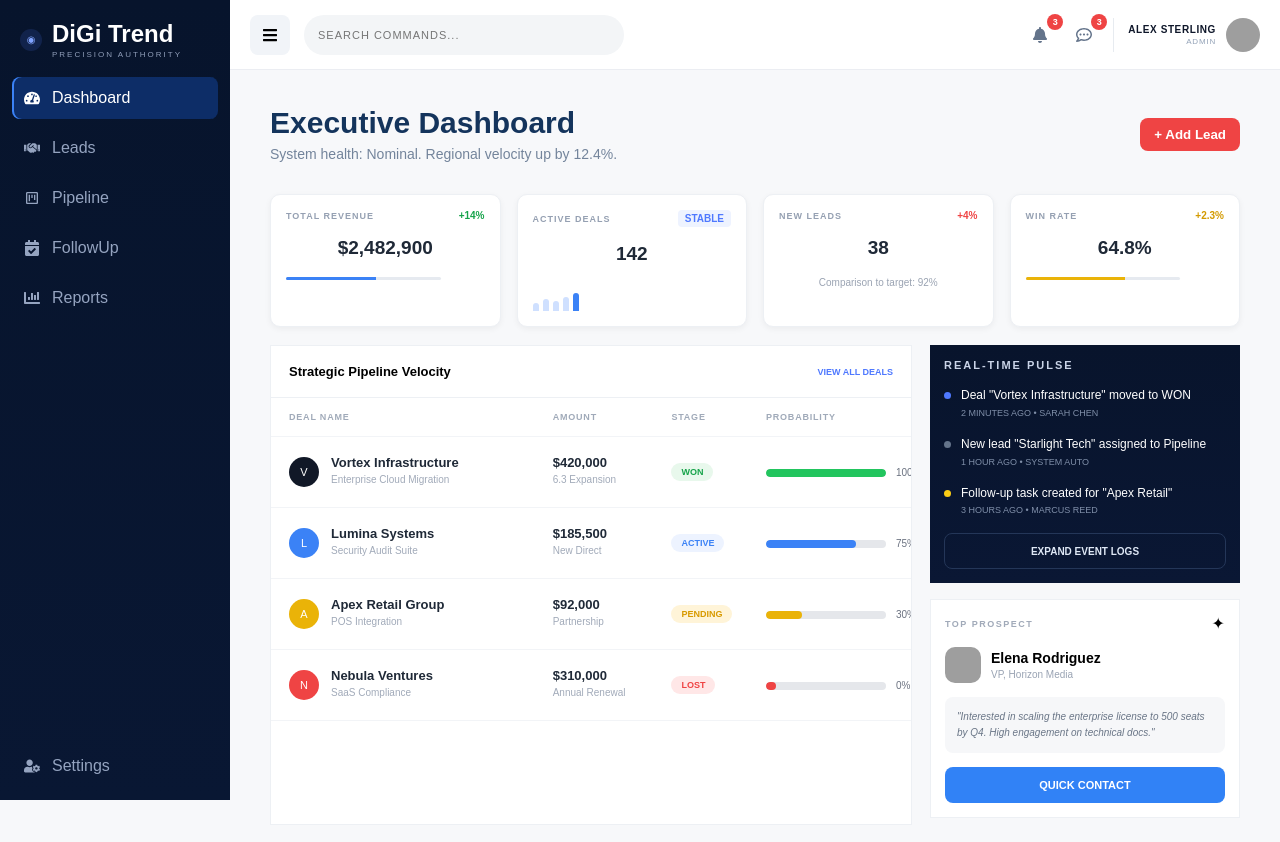
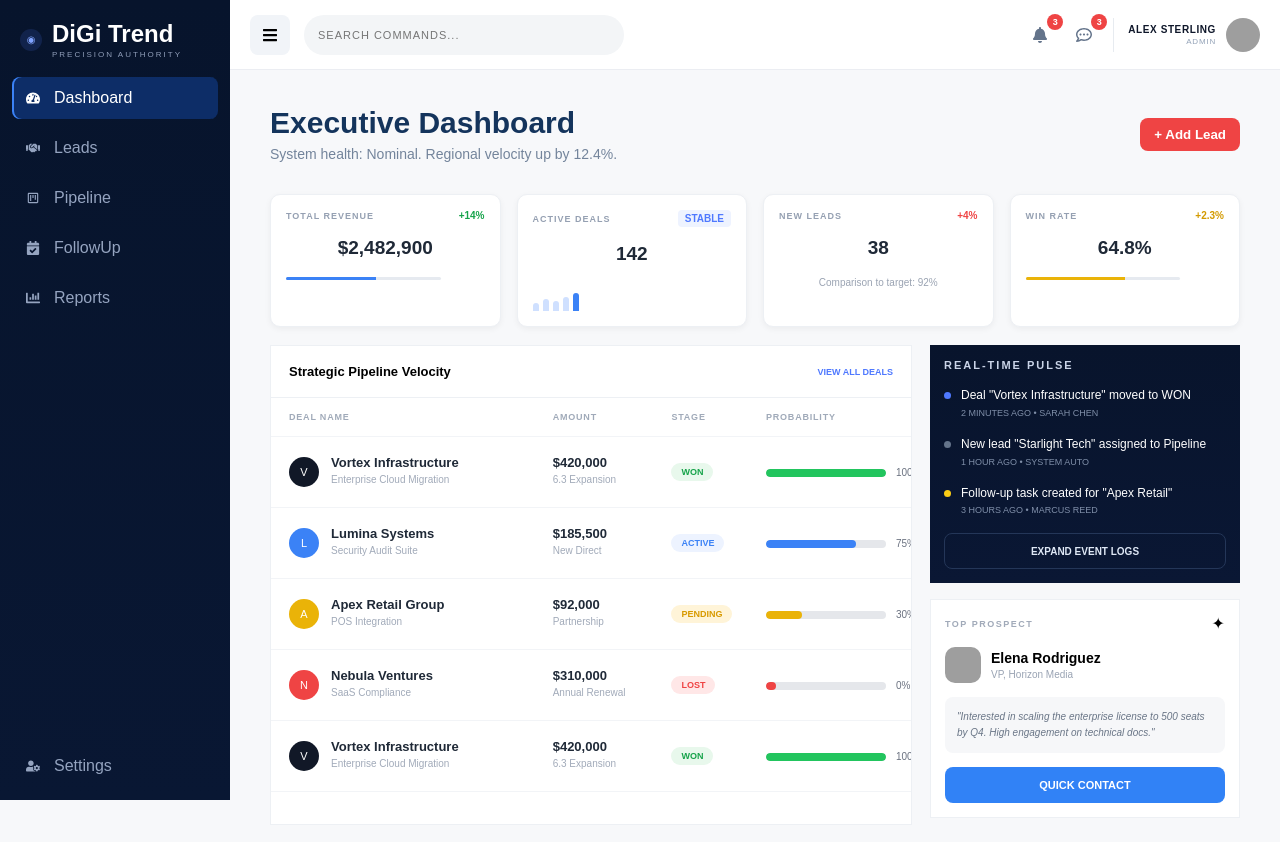
Before and after one commit to UtsavSavaliya77/Lead_Management_System, a React (Create React App) app: page /admin-dashboard in a window 1280 px wide. Shown: the top 842 px of the page. Built offline with nearby package versions, Linux system fonts and the light colour scheme; sample sign-in values are in the browser's storage; grey boxes are pictures that could not be loaded.

Commit message:
Add Select2 and change sidebar

```diff
--- a/package.json
+++ b/package.json
@@ -17,6 +17,7 @@
     "react-icons": "^5.6.0",
     "react-router-dom": "^7.14.0",
     "react-scripts": "5.0.1",
+    "react-select": "^5.10.2",
     "react-toastify": "^11.0.5",
     "recharts": "^3.8.1",
     "web-vitals": "^2.1.4"
--- a/src/Pages/Dashboard/AdminDashboard.css
+++ b/src/Pages/Dashboard/AdminDashboard.css
@@ -229,8 +229,9 @@ body {
 .pipeline-table-wrapper {
   width: 100%;
   overflow-x: hidden;
-  overflow-y: hidden;
+  overflow-y: auto;
   position: relative;
+  max-height: 400px;
 }
 
 .pipeline-table {
@@ -599,7 +600,7 @@ body {
 @media (max-width: 1024px) {
   .pipeline-table-wrapper {
     overflow-x: auto;
-    overflow-y: hidden;
+    overflow-y: auto;
     -webkit-overflow-scrolling: touch;
     touch-action: pan-x;
   }
--- a/src/Pages/Dashboard/AdminDashboard.js
+++ b/src/Pages/Dashboard/AdminDashboard.js
@@ -15,6 +15,118 @@ function AdminDashboard() {
   };
 
   const pipelineData = [
+    {
+      id: 1,
+      letter: "V",
+      colorClass: "dark",
+      name: "Vortex Infrastructure",
+      sub: "Enterprise Cloud Migration",
+      amount: "$420,000",
+      type: "6.3 Expansion",
+      stage: "WON",
+      stageClass: "won",
+      percent: "100%",
+      progressClass: "green",
+      width: "100%",
+    },
+    {
+      id: 2,
+      letter: "L",
+      colorClass: "blue",
+      name: "Lumina Systems",
+      sub: "Security Audit Suite",
+      amount: "$185,500",
+      type: "New Direct",
+      stage: "ACTIVE",
+      stageClass: "active",
+      percent: "75%",
+      progressClass: "blue",
+      width: "75%",
+    },
+    {
+      id: 3,
+      letter: "A",
+      colorClass: "yellow",
+      name: "Apex Retail Group",
+      sub: "POS Integration",
+      amount: "$92,000",
+      type: "Partnership",
+      stage: "PENDING",
+      stageClass: "pending",
+      percent: "30%",
+      progressClass: "yellow",
+      width: "30%",
+    },
+    {
+      id: 4,
+      letter: "N",
+      colorClass: "red",
+      name: "Nebula Ventures",
+      sub: "SaaS Compliance",
+      amount: "$310,000",
+      type: "Annual Renewal",
+      stage: "LOST",
+      stageClass: "lost",
+      percent: "0%",
+      progressClass: "red",
+      width: "8%",
+    },
+    {
+      id: 1,
+      letter: "V",
+      colorClass: "dark",
+      name: "Vortex Infrastructure",
+      sub: "Enterprise Cloud Migration",
+      amount: "$420,000",
+      type: "6.3 Expansion",
+      stage: "WON",
+      stageClass: "won",
+      percent: "100%",
+      progressClass: "green",
+      width: "100%",
+    },
+    {
+      id: 2,
+      letter: "L",
+      colorClass: "blue",
+      name: "Lumina Systems",
+      sub: "Security Audit Suite",
+      amount: "$185,500",
+      type: "New Direct",
+      stage: "ACTIVE",
+      stageClass: "active",
+      percent: "75%",
+      progressClass: "blue",
+      width: "75%",
+    },
+    {
+      id: 3,
+      letter: "A",
+      colorClass: "yellow",
+      name: "Apex Retail Group",
+      sub: "POS Integration",
+      amount: "$92,000",
+      type: "Partnership",
+      stage: "PENDING",
+      stageClass: "pending",
+      percent: "30%",
+      progressClass: "yellow",
+      width: "30%",
+    },
+    {
+      id: 4,
+      letter: "N",
+      colorClass: "red",
+      name: "Nebula Ventures",
+      sub: "SaaS Compliance",
+      amount: "$310,000",
+      type: "Annual Renewal",
+      stage: "LOST",
+      stageClass: "lost",
+      percent: "0%",
+      progressClass: "red",
+      width: "8%",
+    },
     {
       id: 1,
       letter: "V",
--- a/src/Pages/Leads/Leads.css
+++ b/src/Pages/Leads/Leads.css
@@ -103,7 +103,7 @@
 
 .leads-table th,
 .leads-table td {
-  border: 1px solid #000000;
+  border: 0.5px solid #b9b8b8;
   text-align: left;
   padding: 14px 12px;
   font-size: 14px;
--- a/src/Pages/Login/LoginPage.js
+++ b/src/Pages/Login/LoginPage.js
@@ -3,6 +3,7 @@ import { useNavigate } from "react-router-dom";
 import { toast } from "react-toastify";
 import "./LoginPage.css";
 import Logo from "../../assets/Logo/Logo.png";
+import SelectField from "../../components/Select2";
 
 function LoginPage() {
   const navigate = useNavigate();
@@ -11,6 +12,7 @@ function LoginPage() {
   const [email, setEmail] = useState("");
   const [password, setPassword] = useState("");
   const [role, setRole] = useState("");
+
 
   const users = [
     {
@@ -68,7 +70,7 @@ function LoginPage() {
 
       <div className="login-card">
         <div className="logo-wrap">
-            <img src={Logo} alt="Company Logo" className="logo" />
+          <img src={Logo} alt="Company Logo" className="logo" />
         </div>
 
         <h1 className="title">Welcome back</h1>
@@ -105,13 +107,17 @@ function LoginPage() {
           </div>
 
           <div className="form-group">
-            <label>ROLE</label>
-            <select value={role} onChange={(e) => setRole(e.target.value)}>
-              <option value="">Select Role</option>
-              <option value="admin">Admin</option>
-              <option value="manager">Manager</option>
-              <option value="user">User</option>
-            </select>
+
+            <SelectField
+              label="ROLE"
+              options={[
+                { value: "admin", label: "Admin" },
+                { value: "manager", label: "Manager" },
+                { value: "user", label: "User" },
+              ]}
+              value={role}
+              onChange={setRole}
+            />
           </div>
 
           <div className="options-row">
--- a/src/Pages/Reports/Reports.css
+++ b/src/Pages/Reports/Reports.css
@@ -130,7 +130,7 @@
 
 .report-table-wrap th,
 .report-table-wrap td {
-  border: 1px solid #000000;
+  border: 0.1px solid #b9b8b8;
   text-align: left;
   padding: 10px 12px;
   font-size: 13px;
--- a/src/components/AddLeadModal.css
+++ b/src/components/AddLeadModal.css
@@ -61,6 +61,12 @@
   letter-spacing: 1px;
   color: #334155;
   font-weight: 700;
+}
+
+.alm-error {
+  color: #dc2626;
+  font-size: 11px;
+  margin-top: -2px;
 }
 
 .alm-field input,
--- a/src/components/AddLeadModal.js
+++ b/src/components/AddLeadModal.js
@@ -1,5 +1,6 @@
 import React, { useState } from "react";
 import "./AddLeadModal.css";
+import Select2 from "./Select2";
 
 const INITIAL_FORM = {
   leadName: "",
@@ -18,19 +19,83 @@ const INITIAL_FORM = {
   city: "",
 };
 
+const ASSIGNEE_OPTIONS = [
+  { value: "Alex Rivera", label: "Alex Rivera" },
+  { value: "Sarah Khan", label: "Sarah Khan" },
+  { value: "David Thomas", label: "David Thomas" },
+  { value: "Anita Nair", label: "Anita Nair" },
+  { value: "Piyush Jain", label: "Piyush Jain" },
+];
+
 function AddLeadModal({ isOpen, onClose, onSave }) {
   const [formData, setFormData] = useState(INITIAL_FORM);
+  const [errors, setErrors] = useState({});
 
   if (!isOpen) return null;
 
+  const validateField = (name, value) => {
+    const trimmedValue = value.trim();
+    const emailRegex =  /^[A-Za-z0-9_]+@[A-Za-z]+\.[A-Za-z]{2,}$/;
+
+    if (name === "phone") {
+      if (!trimmedValue) return "Phone number is required.";
+      if (!/^\d+$/.test(trimmedValue)) return "Phone must contain digits only.";
+      if (trimmedValue.length !== 10) return "Phone must be exactly 10 digits.";
+    }
+
+    if (name === "alternatePhone" && trimmedValue) {
+      if (!/^\d+$/.test(trimmedValue)) return "Alternate phone must contain digits only.";
+      if (trimmedValue.length !== 10) return "Alternate phone must be exactly 10 digits.";
+    }
+
+    if (name === "email" && trimmedValue && !emailRegex.test(trimmedValue)) {
+      return "Enter a valid email address (example@domain.com).";
+    }
+
+    return "";
+  };
+
   const handleChange = (event) => {
     const { name, value } = event.target;
-    setFormData((prev) => ({ ...prev, [name]: value }));
+    const nextValue =
+      name === "phone" || name === "alternatePhone" ? value.slice(0, 10) : value;
+    const fieldError = validateField(name, nextValue);
+
+    setFormData((prev) => ({ ...prev, [name]: nextValue }));
+    setErrors((prev) => ({ ...prev, [name]: fieldError }));
+  };
+
+  const validateForm = () => {
+    const nextErrors = {};
+
+    if (!formData.leadName.trim()) {
+      nextErrors.leadName = "Lead name is required.";
+    }
+
+    if (!formData.companyName.trim()) {
+      nextErrors.companyName = "Company name is required.";
+    }
+
+    const phoneError = validateField("phone", formData.phone);
+    if (phoneError) nextErrors.phone = phoneError;
+
+    const alternatePhoneError = validateField("alternatePhone", formData.alternatePhone);
+    if (alternatePhoneError) nextErrors.alternatePhone = alternatePhoneError;
+
+    const emailError = validateField("email", formData.email);
+    if (emailError) nextErrors.email = emailError;
+
+    if (!formData.assignedTo.trim()) {
+      nextErrors.assignedTo = "Please select assignee.";
+    }
+
+    setErrors(nextErrors);
+    return Object.keys(nextErrors).length === 0;
   };
 
   const handleSubmit = (event) => {
     event.preventDefault();
-    if (!formData.leadName.trim() || !formData.companyName.trim()) return;
+    if (!validateForm()) return;
 
     onSave({
       id: Date.now(),
@@ -58,6 +123,7 @@ function AddLeadModal({ isOpen, onClose, onSave }) {
     });
 
     setFormData(INITIAL_FORM);
+    setErrors({});
     onClose();
   };
 
@@ -82,6 +148,7 @@ function AddLeadModal({ isOpen, onClose, onSave }) {
                 placeholder="e.g. Jonathan Ive"
                 required
               />
+              {errors.leadName && <small className="alm-error">{errors.leadName}</small>}
             </label>
 
             <label className="alm-field">
@@ -93,6 +160,7 @@ function AddLeadModal({ isOpen, onClose, onSave }) {
                 placeholder="e.g. Cupertino Design Co."
                 required
               />
+              {errors.companyName && <small className="alm-error">{errors.companyName}</small>}
             </label>
 
             <label className="alm-field">
@@ -101,8 +169,12 @@ function AddLeadModal({ isOpen, onClose, onSave }) {
                 name="phone"
                 value={formData.phone}
                 onChange={handleChange}
-                placeholder="+1 (555) 000-0000"
+                placeholder="Enter 10-digit phone"
+                inputMode="numeric"
+                maxLength={10}
+                required
               />
+              {errors.phone && <small className="alm-error">{errors.phone}</small>}
             </label>
 
             <label className="alm-field">
@@ -111,18 +183,23 @@ function AddLeadModal({ isOpen, onClose, onSave }) {
                 name="alternatePhone"
                 value={formData.alternatePhone}
                 onChange={handleChange}
-                placeholder="Mobile or Home"
+                placeholder="Optional 10-digit number"
+                inputMode="numeric"
+                maxLength={10}
               />
+              {errors.alternatePhone && <small className="alm-error">{errors.alternatePhone}</small>}
             </label>
 
             <label className="alm-field">
               <span>EMAIL</span>
               <input
                 name="email"
+                type="email"
                 value={formData.email}
                 onChange={handleChange}
                 placeholder="contact@company.com"
               />
+              {errors.email && <small className="alm-error">{errors.email}</small>}
             </label>
 
             <label className="alm-field">
@@ -187,12 +264,17 @@ function AddLeadModal({ isOpen, onClose, onSave }) {
 
             <label className="alm-field">
               <span>ASSIGNED TO</span>
-              <input
-                name="assignedTo"
+              <Select2
+                options={ASSIGNEE_OPTIONS}
                 value={formData.assignedTo}
-                onChange={handleChange}
-                placeholder="Alex Rivera"
+                onChange={(value) => {
+                  setFormData((prev) => ({ ...prev, assignedTo: value }));
+                  setErrors((prev) => ({ ...prev, assignedTo: "" }));
+                }}
+                placeholder="Select assignee"
+                isClearable={false}
               />
+              {errors.assignedTo && <small className="alm-error">{errors.assignedTo}</small>}
             </label>
 
             <label className="alm-field">
--- a/src/components/Layout.css
+++ b/src/components/Layout.css
@@ -469,8 +469,75 @@
 
 /* Desktop only */
 @media (min-width: 1025px) {
-  .sidebar.open ~ .main-area {
+  .sidebar {
+    left: 0;
+    transition: width 0.28s ease, padding 0.28s ease;
+  }
+
+  .sidebar ~ .main-area {
     margin-left: 230px;
+    transition: margin-left 0.28s ease;
+  }
+
+  .sidebar.desktop-collapsed {
+    width: 74px;
+    padding: 16px 8px;
+    overflow: hidden;
+  }
+
+  .sidebar.desktop-collapsed ~ .main-area {
+    margin-left: 74px;
+  }
+
+  .sidebar.desktop-collapsed .brand-text,
+  .sidebar.desktop-collapsed .nav-label {
+    opacity: 0;
+    visibility: hidden;
+    max-width: 0;
+    overflow: hidden;
+    transform: translateX(-6px);
+    white-space: nowrap;
+    transition: opacity 0.2s ease, visibility 0.2s ease, max-width 0.28s ease, transform 0.28s ease;
+  }
+
+  .sidebar.desktop-collapsed .brand-section {
+    justify-content: center;
+    padding-left: 0;
+    padding-right: 0;
+  }
+
+  .sidebar.desktop-collapsed .nav-item {
+    justify-content: center;
+    padding: 0;
+    gap: 0;
+  }
+
+  .sidebar.desktop-collapsed:hover {
+    width: 230px;
+    padding: 16px 12px;
+  }
+
+  .sidebar.desktop-collapsed:hover ~ .main-area {
+    margin-left: 230px;
+  }
+
+  .sidebar.desktop-collapsed:hover .brand-text,
+  .sidebar.desktop-collapsed:hover .nav-label {
+    opacity: 1;
+    visibility: visible;
+    max-width: 170px;
+    transform: translateX(0);
+  }
+
+  .sidebar.desktop-collapsed:hover .brand-section {
+    justify-content: flex-start;
+    padding: 4px 8px 18px;
+  }
+
+  .sidebar.desktop-collapsed:hover .nav-item {
+    justify-content: flex-start;
+    padding: 0 12px;
+    gap: 12px;
   }
 }
 
--- a/src/components/Layout.js
+++ b/src/components/Layout.js
@@ -129,7 +129,7 @@ function Layout({ children }) {
     return (
         <div className="dashboard-wrapper">
             {/* SIDEBAR */}
-            <aside className={`sidebar ${sidebarOpen ? "open" : ""}`}>
+            <aside className={`sidebar ${sidebarOpen ? "open" : "desktop-collapsed"}`}>
                 {/* {sidebarOpen && window.innerWidth <= 1024 && (
                     <div className="overlay" onClick={() => setSidebarOpen(false)}></div>
                 )} */}
@@ -146,7 +146,8 @@ function Layout({ children }) {
                         <NavLink to={`/${role}-dashboard`} className={({ isActive }) =>
                             isActive ? "nav-item active" : "nav-item"
                         }>
-                            <FaTachometerAlt /> Dashboard
+                            <span className="nav-icon"><FaTachometerAlt /></span>
+                            <span className="nav-label">Dashboard</span>
                         </NavLink>
 
                         {/* ADMIN */}
@@ -155,22 +156,26 @@ function Layout({ children }) {
                                 <NavLink to="/leads" className={({ isActive }) =>
                                     isActive ? "nav-item active" : "nav-item"
                                 }>
-                                    <FaHandshake /> Leads
+                                    <span className="nav-icon"><FaHandshake /></span>
+                                    <span className="nav-label">Leads</span>
                                 </NavLink>
                                 <NavLink to="/pipline" className={({ isActive }) =>
                                     isActive ? "nav-item active" : "nav-item"
                                 }>
-                                    <MdOutlineViewKanban /> Pipeline
+                                    <span className="nav-icon"><MdOutlineViewKanban /></span>
+                                    <span className="nav-label">Pipeline</span>
                                 </NavLink>
                                 <NavLink to="/followup" className={({ isActive }) =>
                                     isActive ? "nav-item active" : "nav-item"
                                 }>
-                                    <FaCalendarCheck /> FollowUp
+                                    <span className="nav-icon"><FaCalendarCheck /></span>
+                                    <span className="nav-label">FollowUp</span>
                                 </NavLink>
                                 <NavLink to="/reports" className={({ isActive }) =>
                                     isActive ? "nav-item active" : "nav-item"
                                 }>
-                                    <FaChartBar /> Reports
+                                    <span className="nav-icon"><FaChartBar /></span>
+                                    <span className="nav-label">Reports</span>
                                 </NavLink>
 
                             </>
@@ -182,12 +187,14 @@ function Layout({ children }) {
                                 <NavLink to="/leads" className={({ isActive }) =>
                                     isActive ? "nav-item active" : "nav-item"
                                 }>
-                                    <FaHandshake /> Leads
+                                    <span className="nav-icon"><FaHandshake /></span>
+                                    <span className="nav-label">Leads</span>
                                 </NavLink>
                                 <NavLink to="/tasks" className={({ isActive }) =>
                                     isActive ? "nav-item active" : "nav-item"
                                 }>
-                                    <FaTasks /> Tasks
+                                    <span className="nav-icon"><FaTasks /></span>
+                                    <span className="nav-label">Tasks</span>
                                 </NavLink>
                             </>
                         )}
@@ -197,7 +204,8 @@ function Layout({ children }) {
                             <NavLink to="/tasks" className={({ isActive }) =>
                                 isActive ? "nav-item active" : "nav-item"
                             }>
-                                <FaTasks /> Tasks
+                                <span className="nav-icon"><FaTasks /></span>
+                                <span className="nav-label">Tasks</span>
                             </NavLink>
                         )}
                     </div>
@@ -208,7 +216,8 @@ function Layout({ children }) {
                         <NavLink to="/setting" className={({ isActive }) =>
                             isActive ? "nav-item active bottom-item" : "nav-item bottom-item"
                         }>
-                            <FaUserCog /> Settings
+                            <span className="nav-icon"><FaUserCog /></span>
+                            <span className="nav-label">Settings</span>
                         </NavLink>
                     </div>
                 )}
--- /dev/null
+++ b/src/components/Select2.js
@@ -0,0 +1,62 @@
+// components/SelectField.jsx
+import React from "react";
+import Select from "react-select";
+
+const SelectField = ({
+  label,
+  options,
+  value,          // string OR array (for multi)
+  onChange,
+  isMulti = false,
+  placeholder = "Select...",
+  isClearable = true,
+}) => {
+  const customStyles = {
+    control: (provided) => ({
+      ...provided,
+      borderRadius: "8px",
+      borderColor: "#d1d5db",
+      minHeight: "10px",
+    }),
+    menu: (provided) => ({
+      ...provided,
+      zIndex: 9999,
+    }),
+  };
+
+  // 👉 Convert string → object (for react-select)
+  const selectedValue = isMulti
+    ? options.filter((opt) => value?.includes(opt.value))
+    : options.find((opt) => opt.value === value) || null;
+
+  // 👉 Convert object → string (for your state)
+  const handleChange = (selected) => {
+    if (isMulti) {
+      onChange(selected ? selected.map((item) => item.value) : []);
+    } else {
+      onChange(selected ? selected.value : "");
+    }
+  };
+
+  return (
+    <div style={{ marginBottom: "15px" }}>
+      {label && (
+        <label style={{ display: "block", marginBottom: "5px" }}>
+          {label}
+        </label>
+      )}
+
+      <Select
+        options={options}
+        value={selectedValue}
+        onChange={handleChange}
+        isMulti={isMulti}
+        placeholder={placeholder}
+        isClearable={isClearable}
+        styles={customStyles}
+      />
+    </div>
+  );
+};
+
+export default SelectField;
```
Also changed, not shown: 1 other file (tests, documents, lock files or other folders).
